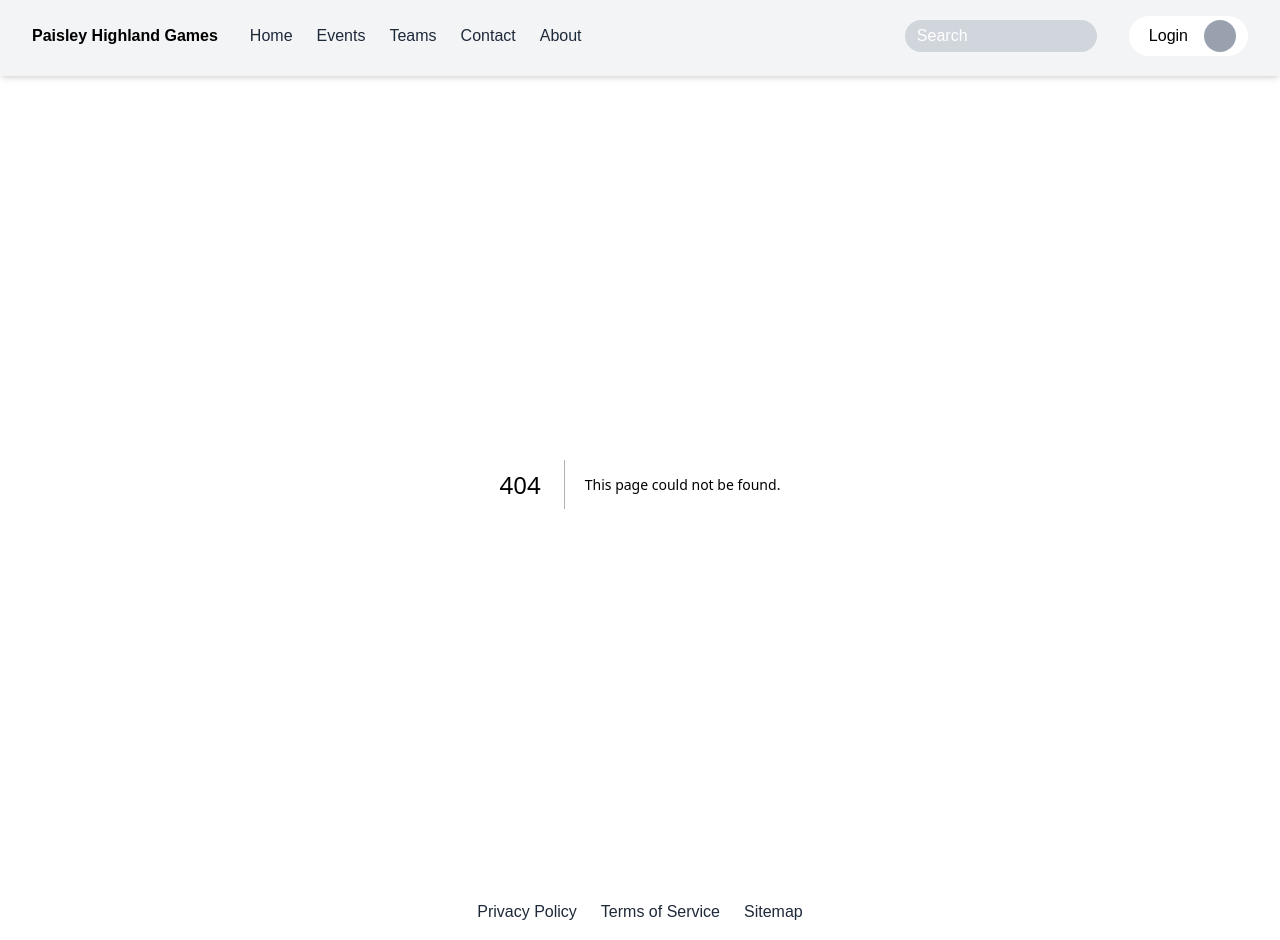
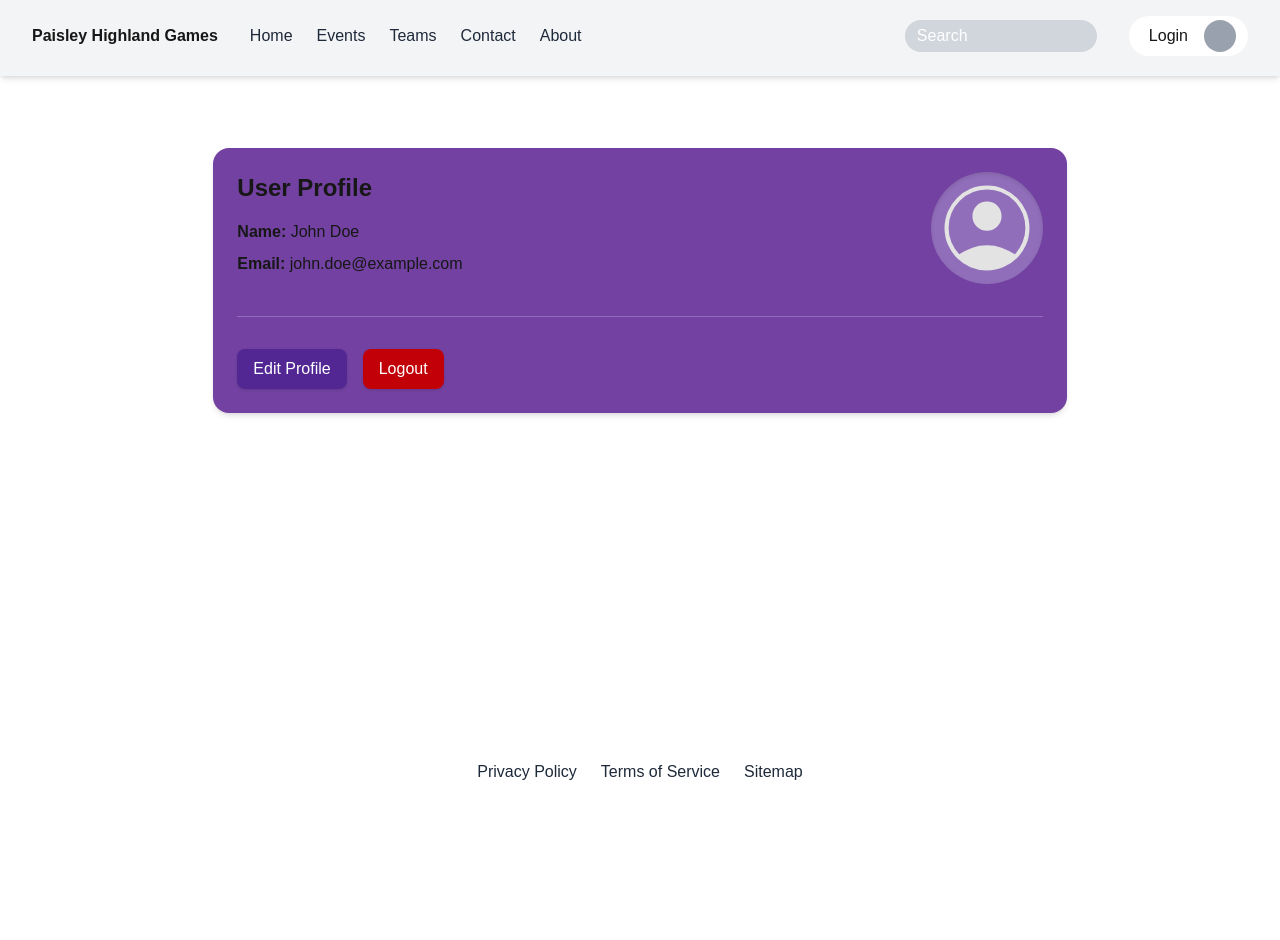
Before and after one commit to FEDavid/COMP10020---Internet-Technologies-CW2, a Next.js app in the folder cw2-paisley-highland-games/: page /profile in a window 1280 px wide. Before the commit this address had no page. After the commit the page ends 800 px from the top, so only its background shows below. Built offline with nearby package versions, Linux system fonts and the light colour scheme.

Commit message:
Added generic profile page and updated CSS to include colours

```diff
--- /dev/null
+++ b/cw2-paisley-highland-games/app/(pages)/profile/page.tsx
@@ -0,0 +1,31 @@
+// File: cw2-paisley-highland-games/app/(pages)/profile/page.tsx
+import Image from "next/image";
+
+export default async function Teams() {
+    return (
+        <section id="profile_section" className="mt-16 bg-(--secondary1-2) rounded-2xl p-6 shadow-md/10">
+            <div id="profileDetails" className="grid grid-cols-[1fr_112px] gap-4">
+                {/* Column 1 */}
+                <div>
+                    <h1 className="text-2xl font-bold mb-4">User Profile</h1>
+                    <p className="mb-2"><span className="font-semibold">Name:</span> John Doe</p>
+                    <p className="mb-2"><span className="font-semibold">Email:</span> john.doe@example.com</p>
+                </div>
+                {/* Column 2 */}
+                <div className="h-full w-full relative bg-(--secondary1-1) rounded-full overflow-hidden inset-shadow-sm/10">
+                      <Image
+                        src="/media/default_account.svg"
+                        alt="Paisley Highland Games"
+                        fill={true}
+                        className="h-full w-full object-contain relative"
+                      />
+                </div>
+            </div>
+            <hr className="my-8 text-(--secondary1-1)" />
+            <div id="profileActions" className="flex flex-col md:flex-row gap-4">
+                <button className="bg-(--secondary1-3) text-white px-4 py-2 rounded-lg hover:bg-(--secondary1-4) transition shadow-sm">Edit Profile</button>
+                <button className="bg-red-700 text-white px-4 py-2 rounded-lg hover:bg-red-800 transition shadow-sm">Logout</button>
+            </div>
+        </section>
+    );
+}
--- a/cw2-paisley-highland-games/app/components/ui/navbar.tsx
+++ b/cw2-paisley-highland-games/app/components/ui/navbar.tsx
@@ -37,10 +37,10 @@ export default function Navbar() {
             </div>
             <div id="rightside_nav" className="flex flex-row gap-8 items-center">
                 <div id="searchbar" className="w-48 bg-gray-300 rounded-4xl px-3 py-1 text-(--background)">Search</div>
-                <div id="profile_section" className="flex flex-row items-center gap-2 cursor-pointer bg-(--background) px-3 py-1 rounded-4xl hover:shadow-md">
+                <Link href="/profile" className="flex flex-row items-center gap-2 cursor-pointer bg-(--background) px-3 py-1 rounded-4xl hover:shadow-md">
                     <p className="px-2">Login</p>
                     <div id="profile_icon" className="w-8 h-8 bg-gray-400 rounded-full inline-block"></div>
-                </div>
+                </Link>
             </div>
         </nav>
     );
--- a/cw2-paisley-highland-games/app/globals.css
+++ b/cw2-paisley-highland-games/app/globals.css
@@ -3,6 +3,30 @@
 :root {
   --background: #ffffff;
   --foreground: #171717;
+
+      /* Primary Colour */
+    --primary-1: #786DBE;
+    --primary-2: #584BA5;
+    --primary-3: #40297F;
+    --primary-4: #2C1C7C;
+    --primary-5: #1C0D5B;
+    --primary-6: #0D003C;
+
+    /* Secondary Colour #1 */
+    --secondary1-1: #916EBA;
+    --secondary1-2: #7241A1;
+    --secondary1-3: #522794;
+    --secondary1-4: #3E1C84;
+    --secondary1-5: #310F75;
+    --secondary1-6: #1E005C;
+
+    /* Secondary Colour #2 */
+    --secondary2-1: #6882B9;
+    --secondary2-2: #4B6BA5;
+    --secondary2-3: #2A4C92;
+    --secondary2-4: #1A3C82;
+    --secondary2-5: #183778;
+    --secondary2-6: #0A255E;
 }
 
 @theme inline {
```
Also changed, not shown: cw2-paisley-highland-games/public/media/default_account.svg (added).
